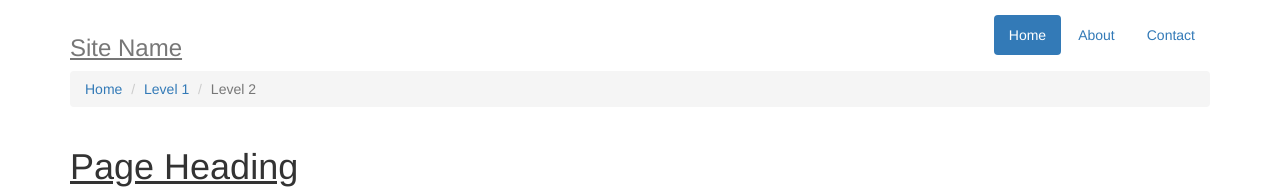
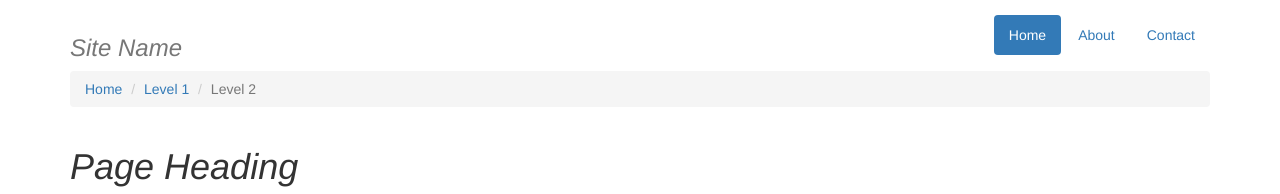
Before and after one commit to shubhgupta4u/git-demo, a plain HTML site: page index.html in a window 1280 px wide. Shown: the top 194 px of the page. Drawn offline with nearby package versions, Linux system fonts and the light colour scheme.

Commit message:
PS-456_Modify_Styling

```diff
--- a/index.css
+++ b/index.css
@@ -3,5 +3,5 @@ body{
     margin: 15px;
 }
 h1{
-    text-decoration: underline;
+    font-style: italic;
 }
```
